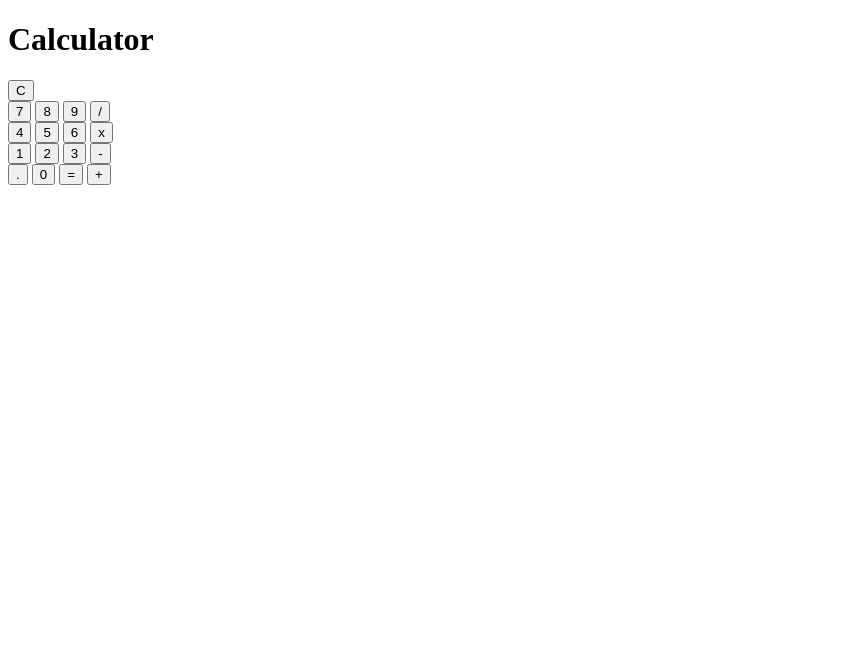
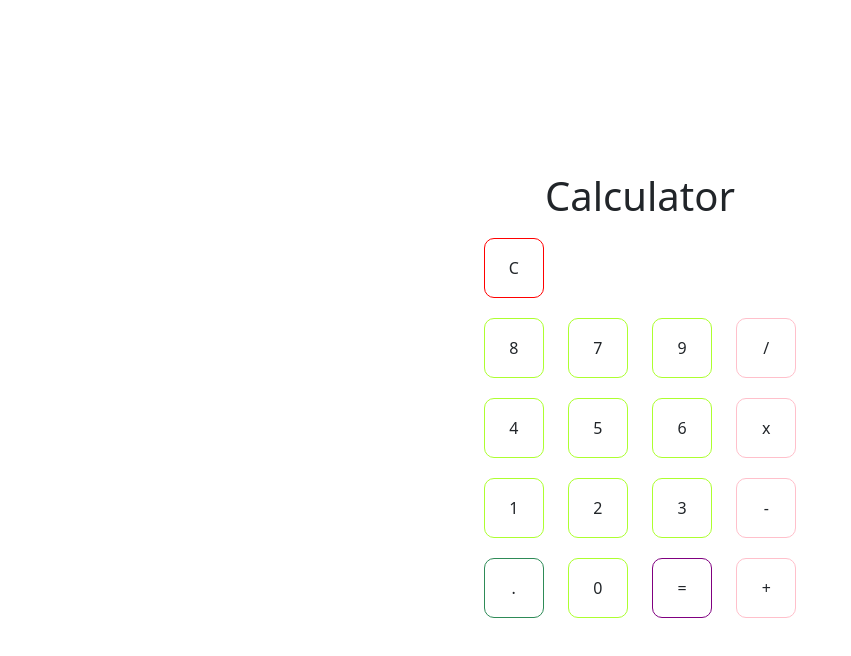
Before and after one commit to jugalkkt/calculator, a plain HTML site: page index.html in a window 1280 px wide. Shown: the whole page, without its empty margins (0-851 px from the left). Drawn offline with nearby package versions, Linux system fonts and the light colour scheme.

Commit message:
Add bootstrap and change button appearance

```diff
--- a/index.html
+++ b/index.html
@@ -4,38 +4,41 @@
     <meta charset="UTF-8">
     <meta name="viewport" content="width=device-width, initial-scale=1.0">
     <title>Calculator</title>
+    <link rel="stylesheet" href="style.css">
+    <link href="https://cdn.jsdelivr.net/npm/bootstrap@5.3.3/dist/css/bootstrap.min.css" rel="stylesheet" integrity="sha384-QWTKZyjpPEjISv5WaRU9OFeRpok6YctnYmDr5pNlyT2bRjXh0JMhjY6hW+ALEwIH" crossorigin="anonymous">
 </head>
 <body>
     <h1>Calculator</h1>
     <div class="calculator">
         <div class="first-row">
             <div class="screen"></div>
-            <button class="clear">C</button>
+            <button class="btn clear">C</button>
         </div>
         <div class="second-row">
-            <button class="number">7</button>
-            <button class="number">8</button>
-            <button class="number">9</button>
-            <button class="operator">/</button>
+            <button class="btn number">8</button>
+            <button class="btn number">7</button>
+            <button class="btn number">9</button>
+            <button class="btn operator">/</button>
         </div>
         <div class="third-row">
-            <button class="number">4</button>
-            <button class="number">5</button>
-            <button class="number">6</button>
-            <button class="operator">x</button>
+            <button class="btn number">4</button>
+            <button class="btn number">5</button>
+            <button class="btn number">6</button>
+            <button class="btn operator">x</button>
         </div>
         <div class="fourth-row">
-            <button class="number">1</button>
-            <button class="number">2</button>
-            <button class="number">3</button>
-            <button class="operator">-</button>
+            <button class="btn number">1</button>
+            <button class="btn number">2</button>
+            <button class="btn number">3</button>
+            <button class="btn operator">-</button>
         </div>
         <div class="fifth-row">
-            <button class="number">.</button>
-            <button class="number">0</button>
-            <button class="number">=</button>
-            <button class="operator">+</button>
+            <button class="btn decimal">.</button>
+            <button class="btn number">0</button>
+            <button class="btn equal">=</button>
+            <button class="btn operator">+</button>
         </div>
     </div>
+    <script src="script.js"></script>
 </body>
 </html>
--- a/style.css
+++ b/style.css
@@ -1,4 +1,60 @@
 body
 {
-    background-color: whitesmoke;
+    display: flex;
+    justify-content: center;
+    align-items: center;
+    flex-direction: column;
+    height: 100vh;
+    width: 100vw;
 }
+.btn
+{
+    height: 60px;
+    width: 60px;
+    margin: 10px;
+}
+button.number
+{
+    border: 1px solid greenyellow;
+    border-radius: 10px;
+}
+button.operator
+{
+    border: 1px solid pink;
+    border-radius: 10px;
+}
+button.clear
+{
+    border: 1px solid red;
+    border-radius: 10px;
+}
+button.decimal
+{
+    border: 1px solid seagreen;
+    border-radius: 10px;
+}
+button.equal
+{
+    border: 1px solid purple;
+    border-radius: 10px;
+}
+button.number:hover
+{
+    background-color: aquamarine;
+}
+button.operator:hover
+{
+    background-color: slateblue;
+}
+button.equal:hover
+{
+    background-color: salmon;
+}
+button.clear:hover
+{
+    background-color: palegreen;
+}
+button.decimal:hover
+{
+    background-color: darkkhaki;
+}
```
